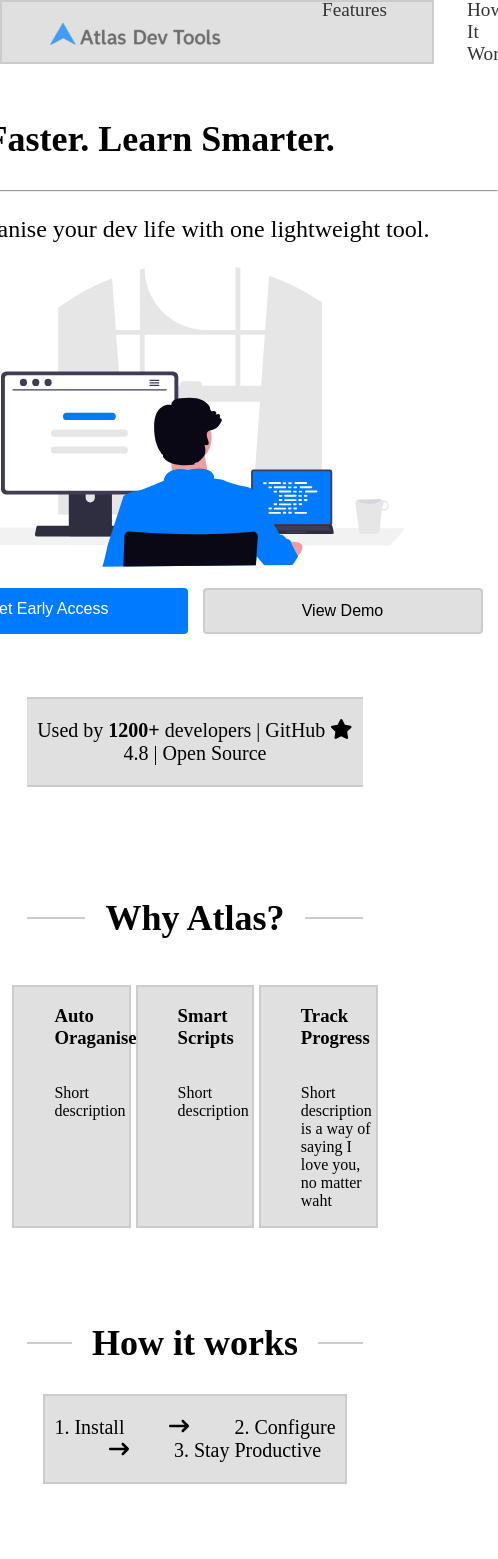
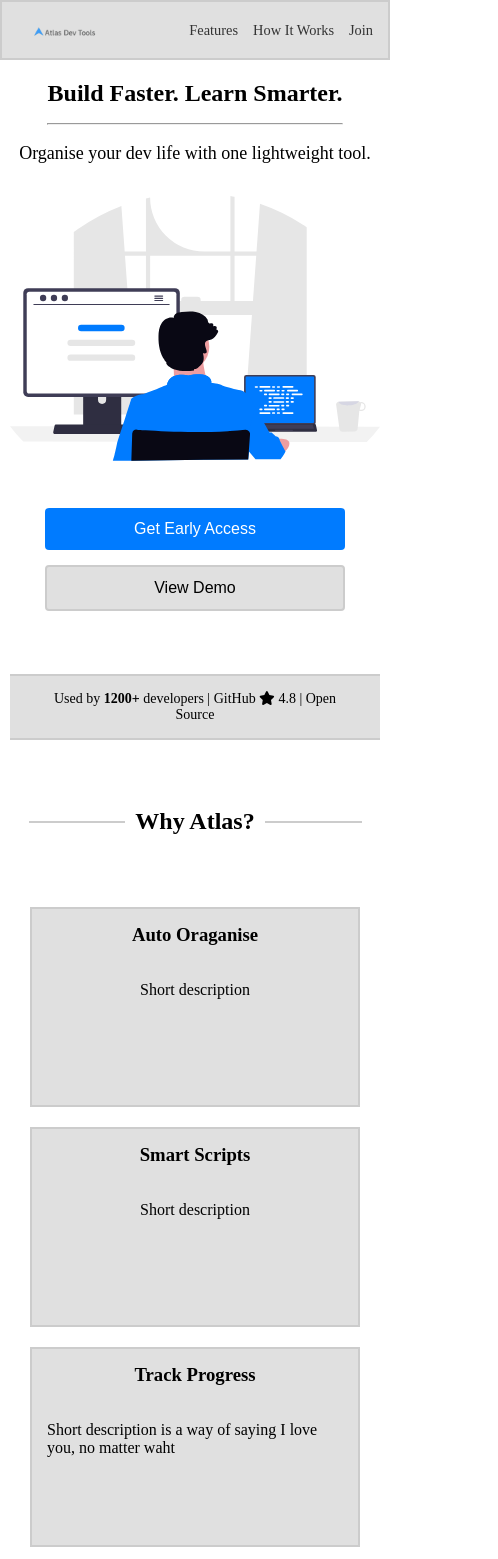
Before and after one commit to Malcom-Yingwani/Atlas_Dev_Tools_Landing_Page, a plain HTML site: page index.html in a window 390 px wide. Shown: the top 1559 px of the page, 498 px wide, since content can reach past the window. Drawn offline with Linux system fonts and the light colour scheme.

Commit message:
made the app responsive and interactive

```diff
--- a/index.html
+++ b/index.html
@@ -3,17 +3,24 @@
 <head>
     <meta charset="UTF-8">
     <meta name="viewport" content="width=device-width, initial-scale=1.0">
-    <title>Atlas Dev Titles</title>
+    <title>Atlas Dev Tools</title>
     <link rel="stylesheet" href="style.css">
     <!-- Font Awesome icons (free version)-->
-        <script src="https://use.fontawesome.com/releases/v6.3.0/js/all.js" crossorigin="anonymous"></script>
+    <script src="https://use.fontawesome.com/releases/v6.3.0/js/all.js" crossorigin="anonymous"></script>
+    <style>
+        html {
+            scroll-behavior: smooth;
+        }
+    </style>
 </head>
 <body>
 
     <!-- Navigation -->
      <div class="nav_container">
         <div class="logo">
-            <a href="#Atlas_Dev_Tools"></a><img src="images/logo_cropped.png" alt="Atlas Dev Tools" class="logo_img">
+            <a href="#hero_section">
+                <img src="images/logo_cropped.png" alt="Atlas Dev Tools" class="logo_img" id="logo">
+            </a>
         </div>
         <ul class="navbar_items">
                 <li class="nav-item"><a href="#Features">Features</a></li>
@@ -25,7 +32,7 @@
     <!-- Hero Section -->
      <div class="hero_container" id="Atlas_Dev_Tools">
 
-        <section id="Hero_section">
+        <section id="hero_section">
             <h1 id="main_text">Build Faster. Learn Smarter.</h1>
 
             <hr class="section_divider">
@@ -54,27 +61,27 @@
             </div>
             <div class="feature_cards_container">
 
-                <ul class="card_item">
+                <article class="card_item">
                     <h3>Auto Oraganise</h3>
                     <div class="feature_description">
                          <p > Short description </p>
                     </div>
 
-                </ul>
-                <ul class="card_item">
+                </article>
+                <article class="card_item">
                     <h3>Smart Scripts</h3>
                     <div class="feature_description">
                          <p > Short description</p>
                     </div>
 
-                </ul>
-                <ul class="card_item">
+                </article>
+                <article class="card_item">
                     <h3>Track Progress</h3>
                     <div class="feature_description">
                         <p >Short description is a way of saying I love you, no matter waht</p>
                     </div>
 
-                </ul>
+                </article>
 
             </div>
 
@@ -107,8 +114,8 @@
             <h2>Join the Early Acces List</h2>
         </div>
         <div class="email_input">
-            <input type="text" placeholder="email@example.com" id="email_field">
-            <button class="btn btn-primary" id="join_button">Notify Me</button>
+            <input type="email" placeholder="email@example.com" id="email_field">
+            <button class="btn btn-primary" type="submit" id="join_button">Notify Me</button>
         </div>
         <div class="title" style="font-size: 20px; padding: 20px; display: none">Succes Messages</div>
      </div>
--- a/style.css
+++ b/style.css
@@ -1,6 +1,21 @@
-
 :root {
     --brand-blue: #007bff;
+}
+
+* {
+    box-sizing: border-box;
+}
+
+body {
+    margin: 0;
+    padding: 0;
+}
+
+#hero_section,
+#Features,
+#How_It_Works,
+#Join {
+    scroll-margin-top: 70px;
 }
 
 .nav_container {
@@ -9,20 +24,22 @@
     left: 0;
     width: 100%;
     display: flex;
-    justify-content: space-between;;
+    justify-content: space-between;
     align-items: center;
-    padding-right: 40px;
+    padding: 0 40px;
     height: 60px;
     border: 2px solid #ccc;
     background-color: #e0e0e0;
     font-size: large;
     color: black;
+    z-index: 1000;
 }
-
 
 .logo_img {
     padding-top: 8px;
     cursor: pointer;
+    max-width: 150px;
+    height: auto;
 }
 
 .navbar_items {
@@ -30,6 +47,8 @@
     gap: 80px;
     justify-content: flex-end;
     list-style: none;
+    margin: 0;
+    padding: 0;
 }
 
 .nav-item a {
@@ -41,27 +60,9 @@
     position: relative;
 }
 
-/* .nav-item a.hover {
-    color: var(--brand-blue)
-}
-
-.nav-item a.active {
+.nav-item a:hover {
     color: var(--brand-blue);
 }
-
-.nav-item a.active::after {
-    content: '';
-    position: absolute;
-    bottom: -3px;
-    left: 0;
-    width: 100%;
-    height: 2px;
-    background-color: #3498db;
-
-
-} */
-
-
 
 .hero_container {
     min-height: 35vh;
@@ -70,115 +71,168 @@
     margin: 0 auto;
     justify-content: center;
     font-size: x-large;
-    padding-top: 5rem;
+    padding-top: 8rem;
     padding-bottom: 3rem;
+}
+
+#hero_section {
+    width: 100%;
+}
+
+#main_text {
+    font-size: 2.5rem;
+    text-align: center;
+    margin: 0;
+}
+
+.section_divider {
+    width: 80%;
+    margin: 1rem auto;
 }
 
 #hero_image {
     width: 100%;
-    height: 300px;
+    max-width: 800px;
+    height: auto;
+    display: block;
+    margin: 2rem auto;
 }
 
 #hero_btn {
     display: flex;
+    flex-wrap: wrap;
     padding: 15px;
     gap: 15px;
     justify-content: center;
+}
 
-}
 .btn {
-    /* shared styels for all buttons */
     display: flex;
+    flex-wrap: wrap;
     align-content: center;
     justify-content: center;
-    width: 280px;
+    min-width: 200px;
     padding: 12px 24px;
     border: none;
     border-radius: 4px;
     font-size: 16px;
     cursor: pointer;
+    transition: all 0.3s ease;
 }
 
 .btn-primary {
     background-color: #007bff;
-    color: white
+    color: white;
+    width: 45%;
+}
+
+.btn-primary:hover {
+    background-color: #0058b6;
+    transform: scale(0.95);
 }
 
 .btn-secondary {
-    background-color:#e0e0e0 ;
-    border: 2px solid #ccc
+    background-color: #e0e0e0;
+    border: 2px solid #ccc;
+    width: 45%;
 }
 
-.stats_bar_container  {
+.btn-secondary:hover {
+    background-color: #4b4747f3;
+    color: white;
+    transform: scale(0.95);
+}
+
+.stats_bar_container {
     background-color: #e0e0e0;
     font-size: 20px;
     margin: 0 auto;
     min-height: 40px;
     width: 90%;
+    display: flex;
     justify-content: center;
-    align-content: center;
+    align-items: center;
     border-top: 2px solid #ccc;
     border-bottom: 2px solid #ccc;
+    padding: 15px 20px;
+}
 
+.stat_bar_details p {
+    margin: 0;
+    text-align: center;
 }
 
 .features_container {
     display: flex;
     flex-direction: column;
-    padding-top: 5rem;
-    padding-bottom:  3rem;
+    padding: 5rem 20px 3rem;
 }
 
-
-
 .feature_cards_container {
-
     display: flex;
     flex-direction: row;
     justify-content: space-evenly;
+    gap: 20px;
+    flex-wrap: wrap;
+    padding: 20px;
 }
-
 
 .card_item {
     display: flex;
+    flex-wrap: wrap;
     flex-direction: column;
     background-color: #e0e0e0;
     border: 2px solid #ccc;
-    justify-content: ;
-    width: 20%;
+    align-items: center;
+    width: 100%;
+    max-width: 300px;
+    padding: 20px;
+    min-height: 200px;
+}
+
+.card_item h3 {
+    margin-top: 0;
 }
 
 .how_it_works_container {
     display: flex;
     flex-direction: column;
-    padding-bottom: 3rem;
-
+    padding: 0 20px 3rem;
 }
 
 .setup_process {
-
     background-color: #e0e0e0;
     font-size: 20px;
     margin: 0 auto;
     min-height: 40px;
     width: 80%;
+    display: flex;
     justify-content: center;
-    align-content: center;
-    border: 2px solid #ccc
+    align-items: center;
+    border: 2px solid #ccc;
+    padding: 20px;
 }
 
+.setup_process p {
+    margin: 0;
+    text-align: center;
+}
 
+.see_it_in_action_container {
+    padding: 0 20px 3rem;
+}
 
 .app_image {
     margin: 0 auto;
-    display: flex;
-    justify-content: center;
-    width: 100%;
-    max width: 1100px;
-    height: auto
+    display: block;
+    width: 90%;
+    max-width: 1100px;
+    height: auto;
 }
 
-
+.join_contaier {
+    padding: 0 20px 3rem;
+}
 
 .title {
     display: flex;
@@ -186,7 +240,7 @@
     align-items: center;
     font-size: x-large;
     width: 90%;
-    margin: 0 auto;
+    margin: 0 auto 2rem;
     gap: 20px;
 }
 
@@ -201,55 +255,62 @@
 .email_input {
     margin: 0 auto;
     display: flex;
+    flex-wrap: wrap;
     gap: 20px;
     justify-content: center;
+    padding: 0 20px;
 }
 
 #email_field {
     display: flex;
     max-width: 350px;
     width: 100%;
-    height: auto;
+    min-height: 45px;
+    padding: 10px;
     background-color: #e0e0e0;
     border: 2px solid #ccc;
+    font-size: 16px;
 }
 
 #join_button {
     display: flex;
     max-width: 170px;
     width: 100%;
-    height: auto;
+    min-height: 45px;
+}
+
+#success_message {
+    color: var(--brand-blue);
 }
 
 .footer_container {
-    justify-content: center;
-    padding: 60px;
-    bottom: 0;
-    left:0;
+    padding: 60px 20px;
 }
 
 .footer_details {
     display: flex;
     justify-content: center;
     align-items: center;
+    flex-wrap: wrap;
     background-color: #e0e0e0;
     border-top: 2px solid #ccc;
     border-bottom: 2px solid #ccc;
-    height: 50px;
+    min-height: 50px;
+    padding: 20px;
+    gap: 20px;
 }
 
-.foooter_link a {
-    color: #333333;
-    text-decoration: none;
-    font-size: 1.2rem;
-    font-weight: 500;
-    padding: 0.5rem 0;
-    position: relative;
+.footer_details p {
+    margin: 0;
 }
 
 .footer_links_details {
     display: flex;
     list-style: none;
+    margin: 0;
+    padding: 0;
+    flex-wrap: wrap;
+    gap: 10px;
 }
 
 .footer_link a {
@@ -257,6 +318,185 @@
     text-decoration: none;
     font-size: 1.2rem;
     font-weight: 500;
-    padding: 0.5rem 0;
+    padding: 0.5rem;
     position: relative;
 }
+
+.footer_link a:hover {
+    color: var(--brand-blue);
+}
+
+/* ===== RESPONSIVE MEDIA QUERIES ===== */
+
+/* Tablet and smaller (max-width: 768px) */
+@media screen and (max-width: 768px) {
+    .nav_container {
+        padding: 0 20px;
+    }
+
+    .navbar_items {
+        gap: 30px;
+    }
+
+    .nav-item a {
+        font-size: 1rem;
+    }
+
+    .logo_img {
+        max-width: 120px;
+    }
+
+    .hero_container {
+        padding-top: 6rem;
+        width: 95%;
+    }
+
+    #main_text {
+        font-size: 2rem;
+    }
+
+    #hero_btn {
+        flex-direction: column;
+        align-items: center;
+    }
+
+    .btn-primary,
+    .btn-secondary {
+        width: 100%;
+        max-width: 300px;
+    }
+
+    .stats_bar_container {
+        font-size: 16px;
+        width: 95%;
+    }
+
+    .feature_cards_container {
+        flex-direction: column;
+        align-items: center;
+    }
+
+    .card_item {
+        width: 100%;
+        max-width: 400px;
+    }
+
+    .setup_process {
+        font-size: 16px;
+        width: 90%;
+    }
+
+    .setup_process i {
+        margin-left: 15px !important;
+        margin-right: 15px !important;
+    }
+
+    .title {
+        font-size: large;
+    }
+
+    .email_input {
+        flex-direction: column;
+        align-items: center;
+    }
+
+    #email_field,
+    #join_button {
+        width: 100%;
+        max-width: 350px;
+    }
+
+    .footer_details {
+        flex-direction: column;
+        text-align: center;
+    }
+
+    .footer_links_details {
+        justify-content: center;
+    }
+
+    .footer_link a {
+        font-size: 1rem;
+        margin-left: 10px !important;
+    }
+}
+
+/* Mobile (max-width: 480px) */
+@media screen and (max-width: 480px) {
+    .nav_container {
+        padding: 0 15px;
+        height: auto;
+        min-height: 60px;
+    }
+
+    .navbar_items {
+        gap: 15px;
+        font-size: 0.9rem;
+    }
+
+    .nav-item a {
+        font-size: 0.9rem;
+        padding: 0.3rem 0;
+    }
+
+    .logo_img {
+        max-width: 100px;
+    }
+
+    .hero_container {
+        padding-top: 5rem;
+        font-size: large;
+    }
+
+    #main_text {
+        font-size: 1.5rem;
+    }
+
+    #hero_image {
+        height: auto;
+    }
+
+    .stats_bar_container {
+        font-size: 14px;
+    }
+
+    .stat_bar_details p {
+        padding: 0 10px;
+    }
+
+    .features_container {
+        padding: 3rem 10px 2rem;
+    }
+
+    .card_item {
+        padding: 15px;
+    }
+
+    .setup_process {
+        font-size: 14px;
+        padding: 15px 10px;
+    }
+
+    .setup_process p {
+        line-height: 1.8;
+    }
+
+    .setup_process i {
+        display: block;
+        margin: 10px 0 !important;
+    }
+
+    .title {
+        font-size: medium;
+        gap: 10px;
+    }
+
+    .footer_container {
+        padding: 40px 10px;
+    }
+
+    .footer_link a {
+        font-size: 0.9rem;
+        margin-left: 5px !important;
+    }
+}
```
Also changed, not shown: script.js (+31 -0 lines), images/app_screenshot.png (deleted), images/hero_image2.svg (deleted), 1 other file.
